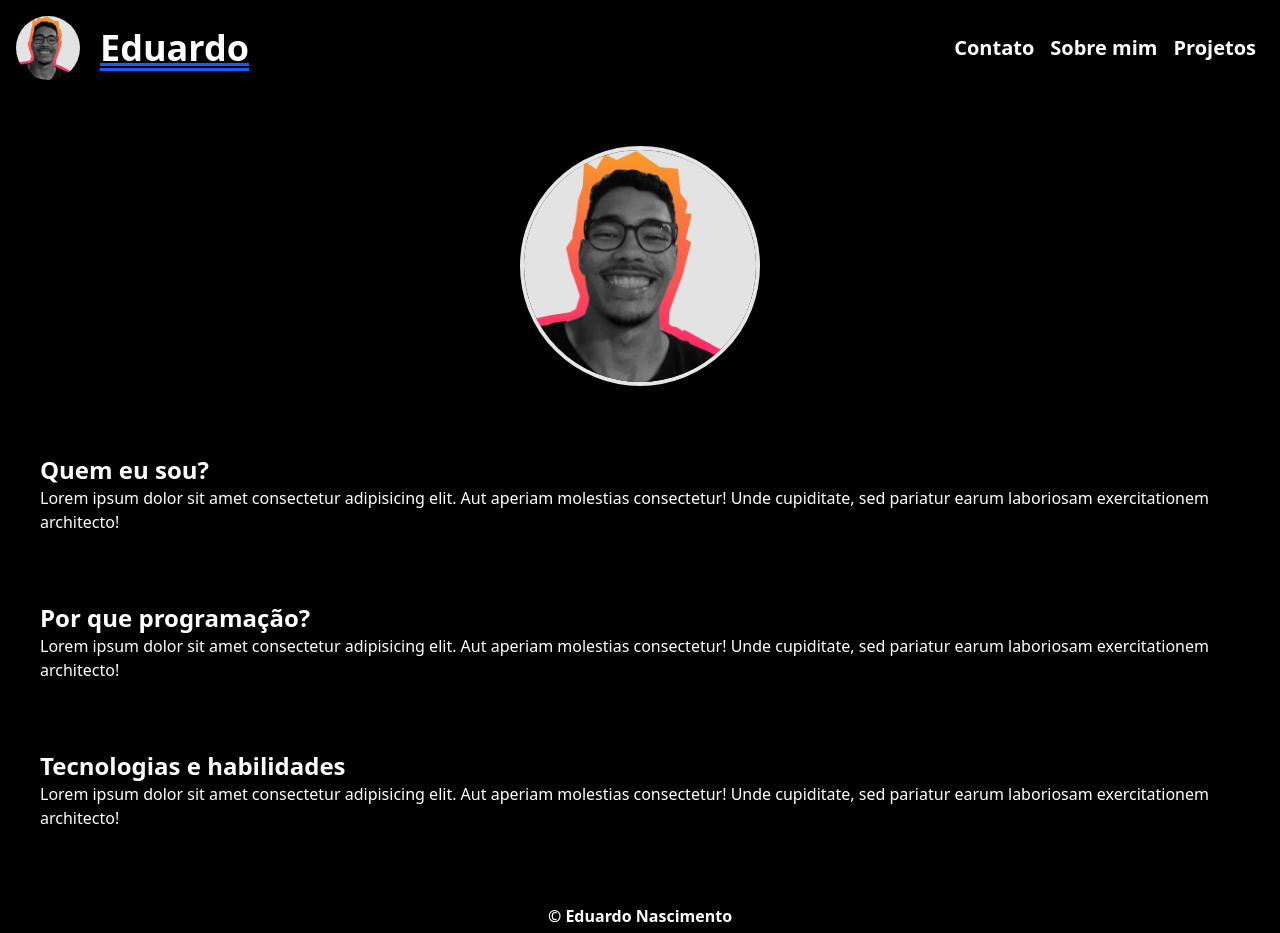
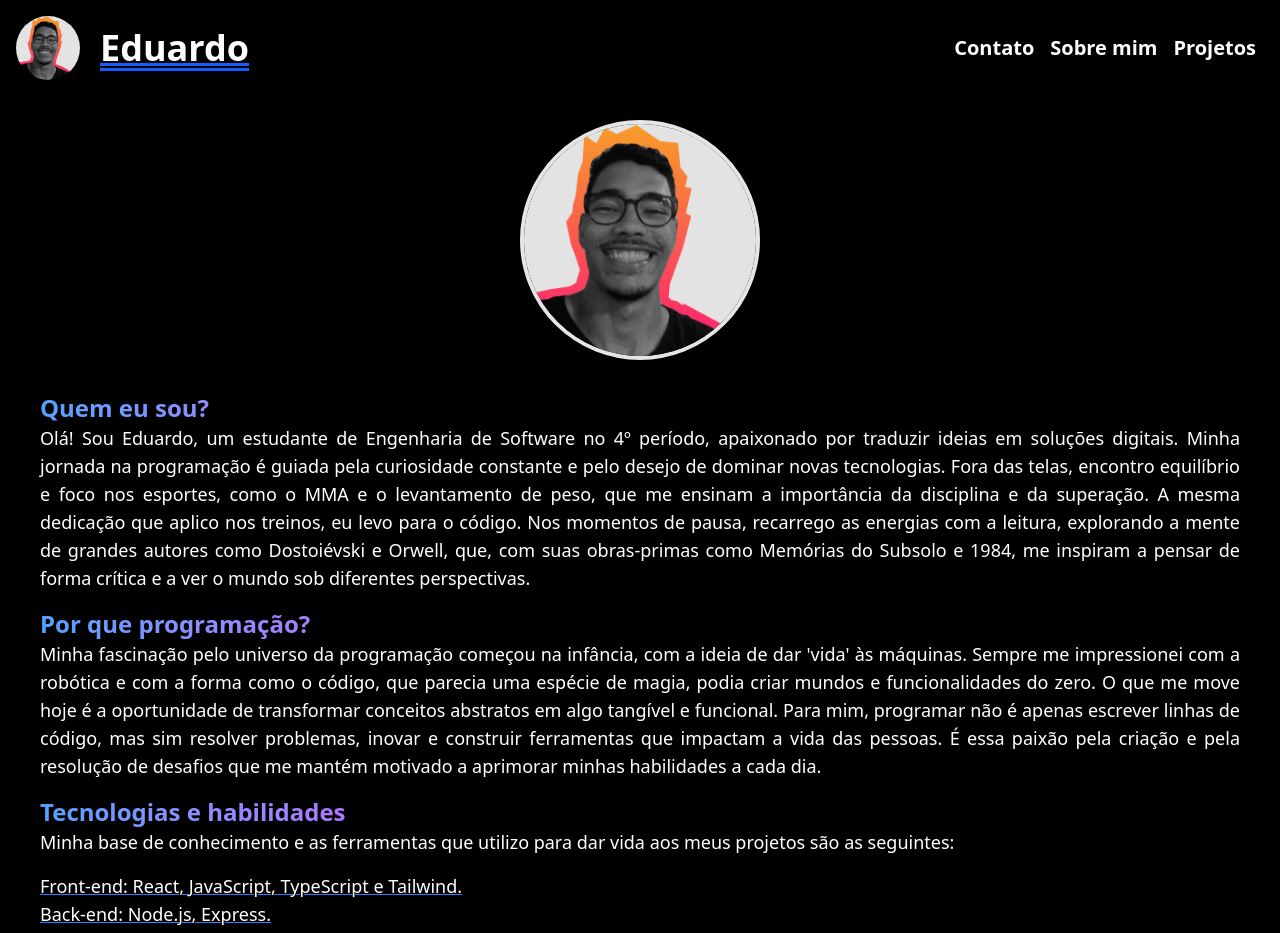
Before and after one commit to EduardoSantos2231/Porfolio_v1.0, a React (Vite) app: page /about in a window 1280 px wide. Shown: the top 933 px of the page. Built offline with nearby package versions, Linux system fonts and the light colour scheme.

Commit message:
fix: ajuste de componentização

```diff
--- a/src/Screens/About.tsx
+++ b/src/Screens/About.tsx
@@ -1,4 +1,5 @@
 import photo_preview from "@/assets/first_opt.png"
+import Descriptional from "@/components/Descriptional"
 
 export default function About() {
   return (
@@ -9,18 +10,40 @@ export default function About() {
         </div>
 
         <div className="flex w-full flex-col">
-            <h1 className="font-bold text-2xl text-justify">Quem eu sou?</h1>
-            <p>Lorem ipsum dolor sit amet consectetur adipisicing elit. Aut aperiam molestias consectetur! Unde cupiditate, sed pariatur earum laboriosam exercitationem architecto!</p>
+            <h1 className="font-bold text-2xl bg-linear-to-r from-blue-400 via-fuchsia-500 to-fuchsia-400 text-transparent bg-clip-text"></h1>
+            <p className="text-lg text-justify"></p>
         </div>
 
-        <div className="flex w-full flex-col">
-            <h1 className="font-bold text-2xl text-justify">Por que programação?</h1>
-            <p>Lorem ipsum dolor sit amet consectetur adipisicing elit. Aut aperiam molestias consectetur! Unde cupiditate, sed pariatur earum laboriosam exercitationem architecto!</p>
-        </div>
+        <Descriptional title="Quem eu sou?"  description="Olá! Sou Eduardo, um estudante de Engenharia de Software no
+                4º período, apaixonado por traduzir ideias em soluções digitais.
+                Minha jornada na programação é guiada pela curiosidade constante
+                e pelo desejo de dominar novas tecnologias. Fora das telas, encontro
+                equilíbrio e foco nos esportes, como o MMA e o levantamento de peso,
+                que me ensinam a importância da disciplina e da superação. A mesma
+                dedicação que aplico nos treinos, eu levo para o código. Nos momentos
+                de pausa, recarrego as energias com a leitura, explorando a mente de
+                grandes autores como Dostoiévski e Orwell, que, com suas obras-primas
+                como Memórias do Subsolo e 1984, me inspiram a pensar de forma crítica
+                e a ver o mundo sob diferentes perspectivas."/>
+
+        <Descriptional title="Por que programação?" description="Minha fascinação pelo universo da programação começou na
+                infância, com a ideia de dar 'vida' às máquinas. Sempre me impressionei
+                com a robótica e com a forma como o código, que parecia uma espécie de magia,
+                podia criar mundos e funcionalidades do zero. O que me move hoje é a oportunidade
+                de transformar conceitos abstratos em algo tangível e funcional. Para mim, programar não é apenas escrever linhas de código, mas sim resolver problemas, inovar e construir ferramentas que impactam a vida das pessoas.
+                É essa paixão pela criação e pela resolução de desafios que me
+                mantém motivado a aprimorar minhas habilidades a cada dia."/>
+
+        <Descriptional title="Tecnologias e habilidades" description="Minha base de conhecimento e as ferramentas que utilizo para dar vida aos meus projetos
+                são as seguintes:"/>
 
         <div className="flex w-full flex-col">
-            <h1 className="font-bold text-2xl text-justify">Tecnologias e habilidades</h1>
-            <p>Lorem ipsum dolor sit amet consectetur adipisicing elit. Aut aperiam molestias consectetur! Unde cupiditate, sed pariatur earum laboriosam exercitationem architecto!</p>
+            <ul className="underline decoration-1 decoration-blue-500 text-lg">
+                <li>Front-end: React, JavaScript, TypeScript e Tailwind.</li>
+                <li>Back-end: Node.js, Express.</li>
+                <li>Banco de Dados: PostgreSQL.</li>
+                <li>Controle de Versão: Git.</li>
+            </ul>
         </div>
 
 
--- /dev/null
+++ b/src/components/Descriptional.tsx
@@ -0,0 +1,15 @@
+interface profileDescription{
+    title: string,
+    description: string
+}
+
+export default function Descriptional({title, description}: profileDescription) {
+  return (
+     <div className="flex w-full flex-col">
+            <h1 className="font-bold text-2xl bg-linear-to-r from-blue-400 via-fuchsia-500 to-fuchsia-400 text-transparent bg-clip-text">{title}</h1>
+            <p className="text-lg text-justify">
+                {description}
+            </p>
+        </div>
+  )
+}
```
